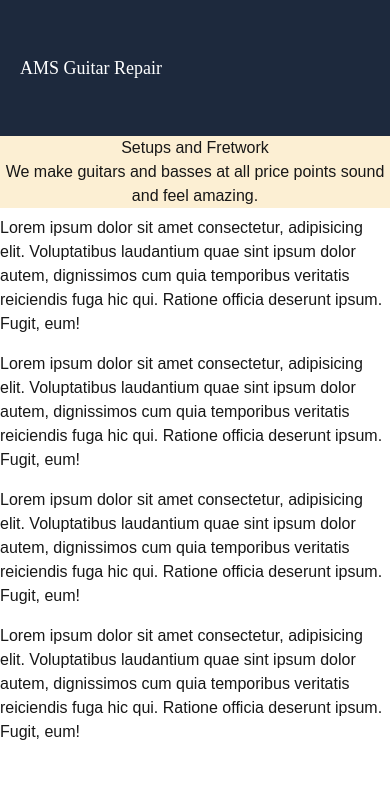
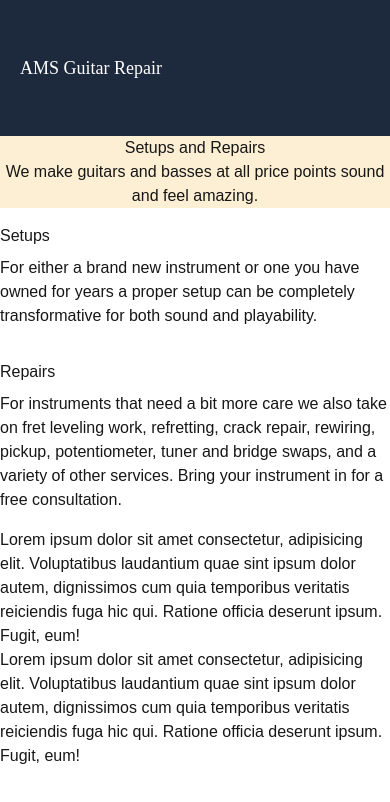
Before and after one commit to smitham50/ams-guitar-repair, a Next.js app: page / in a window 390 px wide. Shown: the top 802 px of the page. Built offline with nearby package versions, Linux system fonts and the light colour scheme.

Commit message:
Small adjustments to content and mobile layout

```diff
--- a/src/app/components/Banner.tsx
+++ b/src/app/components/Banner.tsx
@@ -2,7 +2,7 @@ const Banner: React.FC = () => {
   return (
     <div className="flex flex-col sm:h-30 md:h-68 bg-[#fcefd3]">
       <p className="mt-auto md:mb-10 md:mx-60 text-center sm:txt-sm md:text-4xl text-[Pepi/Rudi]">
-        Setups and Fretwork
+        Setups and Repairs
       </p>
       <p className="sm:text-xs md:text-lg text-center mb-auto text-[Qanelas]">
         We make guitars and basses at all price points sound and feel amazing.
--- a/src/app/components/Body.tsx
+++ b/src/app/components/Body.tsx
@@ -1,33 +1,42 @@
 const Body: React.FC = () => {
   return (
-    <main className="md:flex-grow sm:flex sm:flex-col md:grid md:grid-cols-4 md:gap-20 text-[Qanelas]">
-      <div className="flex flex-col md:ml-5 md:col-span-2 md:text-lg">
-        <p className="my-2">
-          Lorem ipsum dolor sit amet consectetur, adipisicing elit. Voluptatibus
-          laudantium quae sint ipsum dolor autem, dignissimos cum quia
-          temporibus veritatis reiciendis fuga hic qui. Ratione officia deserunt
-          ipsum. Fugit, eum!
-        </p>
-        <p className="my-2">
-          Lorem ipsum dolor sit amet consectetur, adipisicing elit. Voluptatibus
-          laudantium quae sint ipsum dolor autem, dignissimos cum quia
-          temporibus veritatis reiciendis fuga hic qui. Ratione officia deserunt
-          ipsum. Fugit, eum!
-        </p>
+    <main className="sm:p-3 md:flex-grow sm:flex sm:flex-col md:grid md:grid-cols-4 md:gap-20 text-[Qanelas]">
+      <div className="flex flex-col md:ml-5 md:col-span-2 md:text-md">
+        <div className="my-4">
+          <p className="md:text-2xl text-[Pepi/Rudi] mb-2">Setups</p>
+          <p>
+            For either a brand new instrument or one you have owned for years a
+            proper setup can be completely transformative for both sound and
+            playability.
+          </p>
+        </div>
+        <div className="my-4">
+          <p className="md:text-2xl text-[Pepi/Rudi] mb-2">Repairs</p>
+          <p>
+            For instruments that need a bit more care we also take on fret leveling work, refretting, crack repair,
+            rewiring, pickup, potentiometer, tuner and bridge swaps, and a
+            variety of other services. Bring your instrument in for a free
+            consultation.
+          </p>
+        </div>
       </div>
       <div className="flex flex-col md:mr-5 md:col-span-2 md:col-start-3 md:text-right md:text-sm">
-        <p className="my-2">
-          Lorem ipsum dolor sit amet consectetur, adipisicing elit. Voluptatibus
-          laudantium quae sint ipsum dolor autem, dignissimos cum quia
-          temporibus veritatis reiciendis fuga hic qui. Ratione officia deserunt
-          ipsum. Fugit, eum!
-        </p>
-        <p className="my-2">
-          Lorem ipsum dolor sit amet consectetur, adipisicing elit. Voluptatibus
-          laudantium quae sint ipsum dolor autem, dignissimos cum quia
-          temporibus veritatis reiciendis fuga hic qui. Ratione officia deserunt
-          ipsum. Fugit, eum!
-        </p>
+        <div className="md:my-8">
+          <p>
+            Lorem ipsum dolor sit amet consectetur, adipisicing elit.
+            Voluptatibus laudantium quae sint ipsum dolor autem, dignissimos cum
+            quia temporibus veritatis reiciendis fuga hic qui. Ratione officia
+            deserunt ipsum. Fugit, eum!
+          </p>
+        </div>
+        <div className="md:my-8">
+          <p>
+            Lorem ipsum dolor sit amet consectetur, adipisicing elit.
+            Voluptatibus laudantium quae sint ipsum dolor autem, dignissimos cum
+            quia temporibus veritatis reiciendis fuga hic qui. Ratione officia
+            deserunt ipsum. Fugit, eum!
+          </p>
+        </div>
       </div>
     </main>
   );
--- a/tailwind.config.js
+++ b/tailwind.config.js
@@ -1,5 +1,3 @@
 module.exports = {
-  daisyui: {
-    themes: false,
-  },
+  dark: 'false',
 };
```
